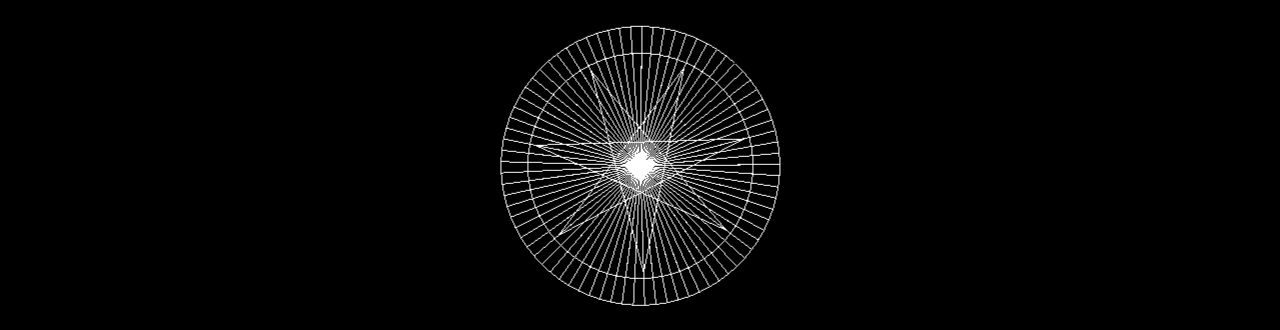
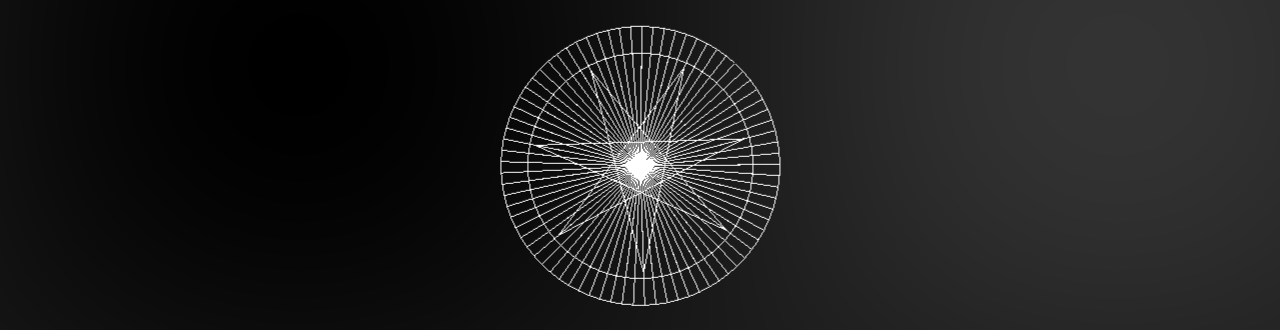
Before and after one commit to 6WVVVVVW7/6WVVVVVW7.github.io, a plain HTML site: page index.html in a window 1280 px wide. Shown: the part 266-596 px from the top of the page. Drawn offline with nearby package versions, Linux system fonts and the light colour scheme; animation ran at ten frames a second.

Commit message:
Update index.html

```diff
--- a/index.html
+++ b/index.html
@@ -61,6 +61,50 @@
     </div>
     <script src="https://cdnjs.cloudflare.com/ajax/libs/three.js/r128/three.min.js"></script>
     <script>
+        // Background with shimmering liquid effect
+        const scene = new THREE.Scene();
+        const camera = new THREE.PerspectiveCamera(75, window.innerWidth / window.innerHeight, 0.1, 1000);
+        const renderer = new THREE.WebGLRenderer();
+        renderer.setSize(window.innerWidth, window.innerHeight);
+        document.body.appendChild(renderer.domElement);
+
+        const geometry = new THREE.PlaneGeometry(10, 10, 100, 100);
+        const material = new THREE.ShaderMaterial({
+            uniforms: {
+                time: { value: 0 }
+            },
+            vertexShader: `
+                varying vec2 vUv;
+                void main() {
+                    vUv = uv;
+                    gl_Position = projectionMatrix * modelViewMatrix * vec4(position, 1.0);
+                }
+            `,
+            fragmentShader: `
+                uniform float time;
+                varying vec2 vUv;
+                void main() {
+                    float wave = sin(vUv.x * 10.0 + time) * cos(vUv.y * 10.0 + time) * 0.1;
+                    gl_FragColor = vec4(vec3(0.1, 0.1, 0.1) + wave, 1.0);
+                }
+            `
+        });
+
+        const plane = new THREE.Mesh(geometry, material);
+        plane.rotation.x = -Math.PI / 2;
+        scene.add(plane);
+
+        camera.position.y = 2;
+        camera.lookAt(plane.position);
+
+        function animate() {
+            material.uniforms.time.value += 0.02;
+            renderer.render(scene, camera);
+            requestAnimationFrame(animate);
+        }
+        animate();
+    </script>
+    <script>
         // Rotating 7-pointed star with offset circles
         const sigilScene = new THREE.Scene();
         const sigilCamera = new THREE.PerspectiveCamera(50, 1, 0.1, 1000);
```
